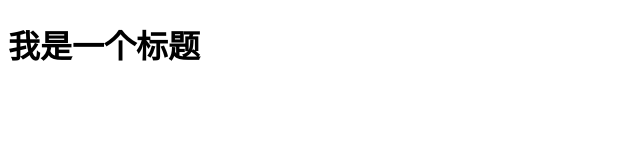
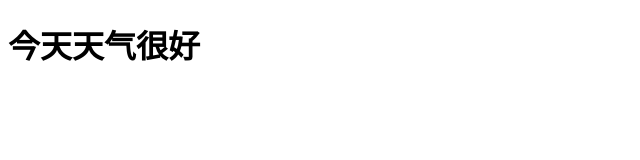
Before and after one commit to wanghuiru1238/helenwang, a plain HTML site: page nothing.html in a window 1280 px wide. Shown: the whole page, without its empty margins (0-640 px from the left). Drawn offline with Linux system fonts and the light colour scheme.

Commit message:
修改nothing.html

```diff
--- a/nothing.html
+++ b/nothing.html
@@ -6,6 +6,6 @@
     <title>Document</title>
 </head>
 <body>
-    <h1>我是一个标题</h1>
+    <h1>今天天气很好</h1>
 </body>
 </html>
```
